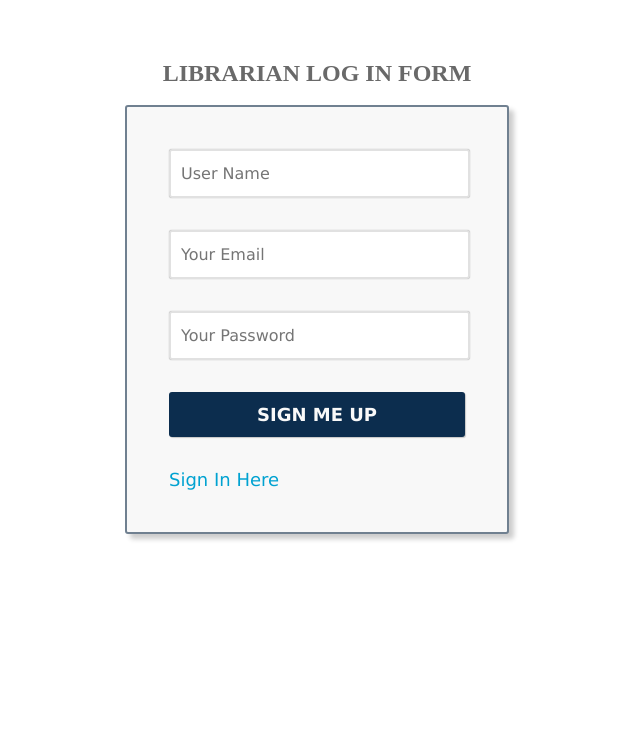
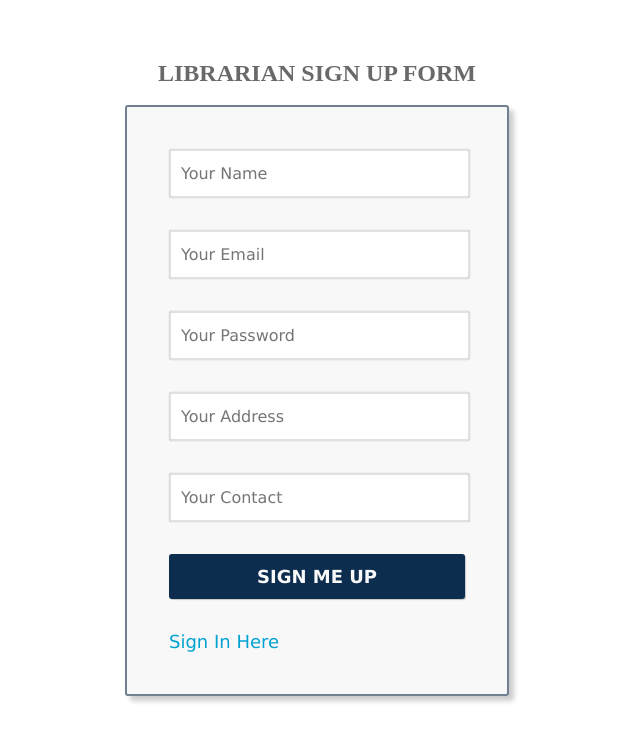
Before and after one commit to areeba-1/webproject, a PHP site: page /lib_register.php in a window 1280 px wide. Shown: the top 742 px of the page, without its empty margins (323-963 px from the left). Run offline with PHP 8.4, Linux system fonts and the light colour scheme.

Commit message:
Update lib_register.php

```diff
--- a/lib_register.php
+++ b/lib_register.php
@@ -1,19 +1,21 @@
-
 <?php
 session_start();
-if(isset($_SESSION['librarian'])!="")
+if(isset($_SESSION['librarians'])!="")
 {
 	header("Location: lib_home.php");
 }
 include_once 'dbconnect.php';
 
-if(isset($_POST['btn-signup']))
+if(isset($_POST['signup']))
 {
-	$lname = mysql_real_escape_string($_POST['lname']);
-	$email = mysql_real_escape_string($_POST['email']);
-	$lpass = mysql_real_escape_string($_POST['pass']);
+	$lname = mysql_real_escape_string($_POST['l_name']);
+	$lemail = mysql_real_escape_string($_POST['email']);
+	$lpass = mysql_real_escape_string($_POST['password']);
+	$laddress = mysql_real_escape_string($_POST['address']);
+	$lcontact = mysql_real_escape_string($_POST['contact']);
 
-	if(mysql_query("INSERT INTO librarian(lib_name,email,password) VALUES('$lname','$email','$lpass')"))
+
+	if(mysql_query("INSERT INTO librarians(l_name, email, password, address, contact) VALUES('$lname','$lemail','$lpass', '$laddress', '$lcontact')"))
 	{
 		?>
         <script>alert('Successfully Registered ');</script>
@@ -32,32 +34,41 @@ if(isset($_POST['btn-signup']))
 <!DOCTYPE html>
 <head>
 <meta http-equiv="Content-Type" content="text/html; charset=utf-8" />
-<title>LogIn</title>
+<title>SignUp</title>
 <link rel="stylesheet" href="style.css" type="text/css" />
 
 </head>
 <body>
 <center>
 <div id="login-form">
-<h2> Librarian Log In Form </h2> <br/>
+<h2> Librarian Sign Up Form </h2> <br/>
 <form method="post">
 
 <table align="center" width="30%" border="0">
 
 <tr>
-<td><input type="text" name="lname" placeholder="User Name" required /></td>
+<td><input type="text" name="l_name" placeholder="Your Name" required /></td>
 </tr>
 
 <tr>
-<td><input type="email" name="email" placeholder="Your Email" required /></td>
+<td><input type="text" name="email" placeholder="Your Email" required /></td>
 </tr>
 
 <tr>
-<td><input type="password" name="pass" placeholder="Your Password" required /></td>
+<td><input type="text" name="password" placeholder="Your Password" required /></td>
 </tr>
 
 <tr>
-<td><button type="submit" name="btn-signup">Sign Me Up</button></td>
+<td><input type="text" name="address" placeholder="Your Address" required /></td>
+</tr>
+
+<tr>
+<td><input type="number" name="contact" placeholder="Your Contact" required /></td>
+</tr>
+
+
+<tr>
+<td><button type="submit" name="signup">Sign Me Up</button></td>
 </tr>
 
 <tr>
```
